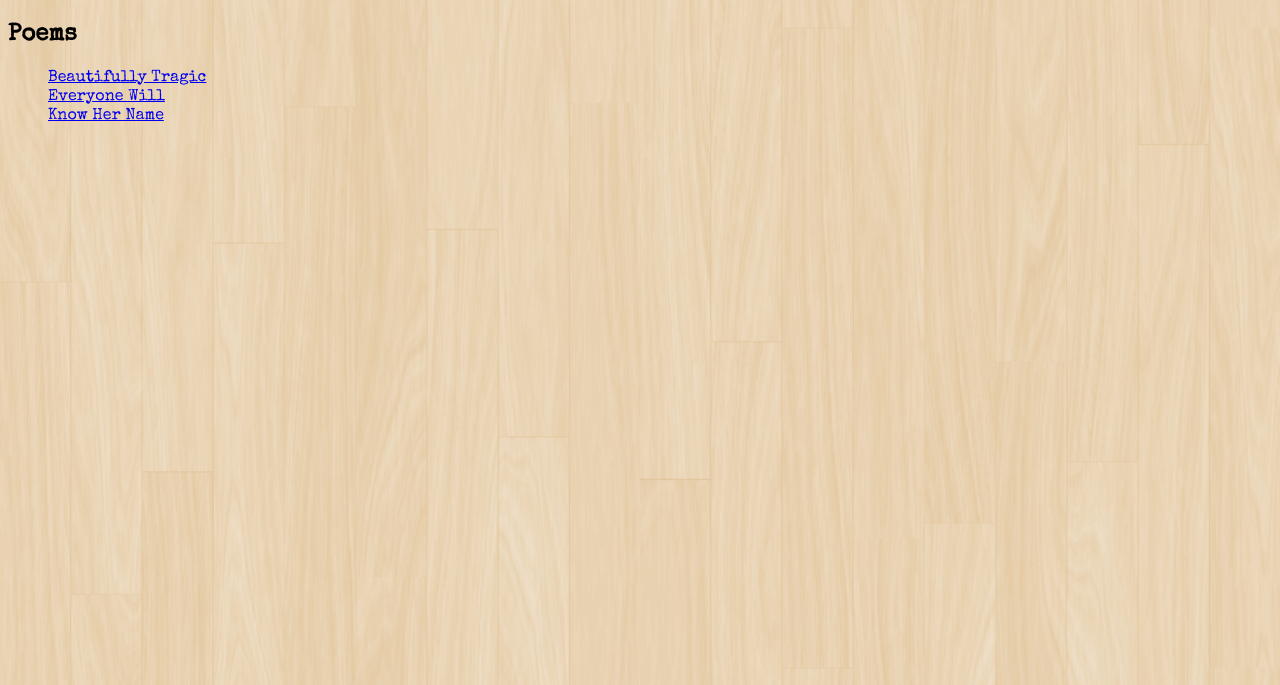
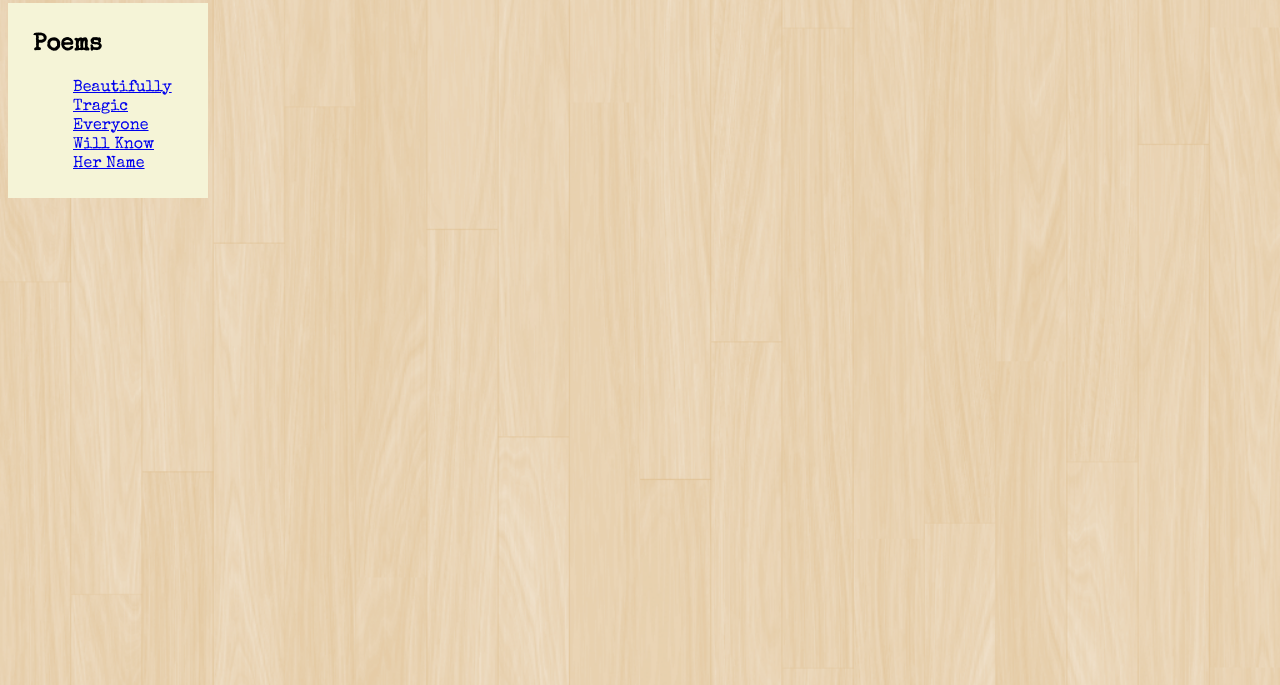
Before and after one commit to knk28/knk28.github.io, a plain HTML site: page myworks.html in a window 1280 px wide. Shown: the part 115-800 px from the top of the page. Drawn offline with nearby package versions, Linux system fonts and the light colour scheme.

Commit message:
Update 1.css

```diff
--- a/final/1.css
+++ b/final/1.css
@@ -150,3 +150,11 @@ body {
   display: inline;
   font-family: 'Special Elite', cursive;
 }
+
+#poems {
+  background-color: rgba(245, 244, 215);
+  padding-top: 10px;
+  padding-right: 25px;
+  padding-bottom: 10px;
+  padding-left: 25px;
+}
```
